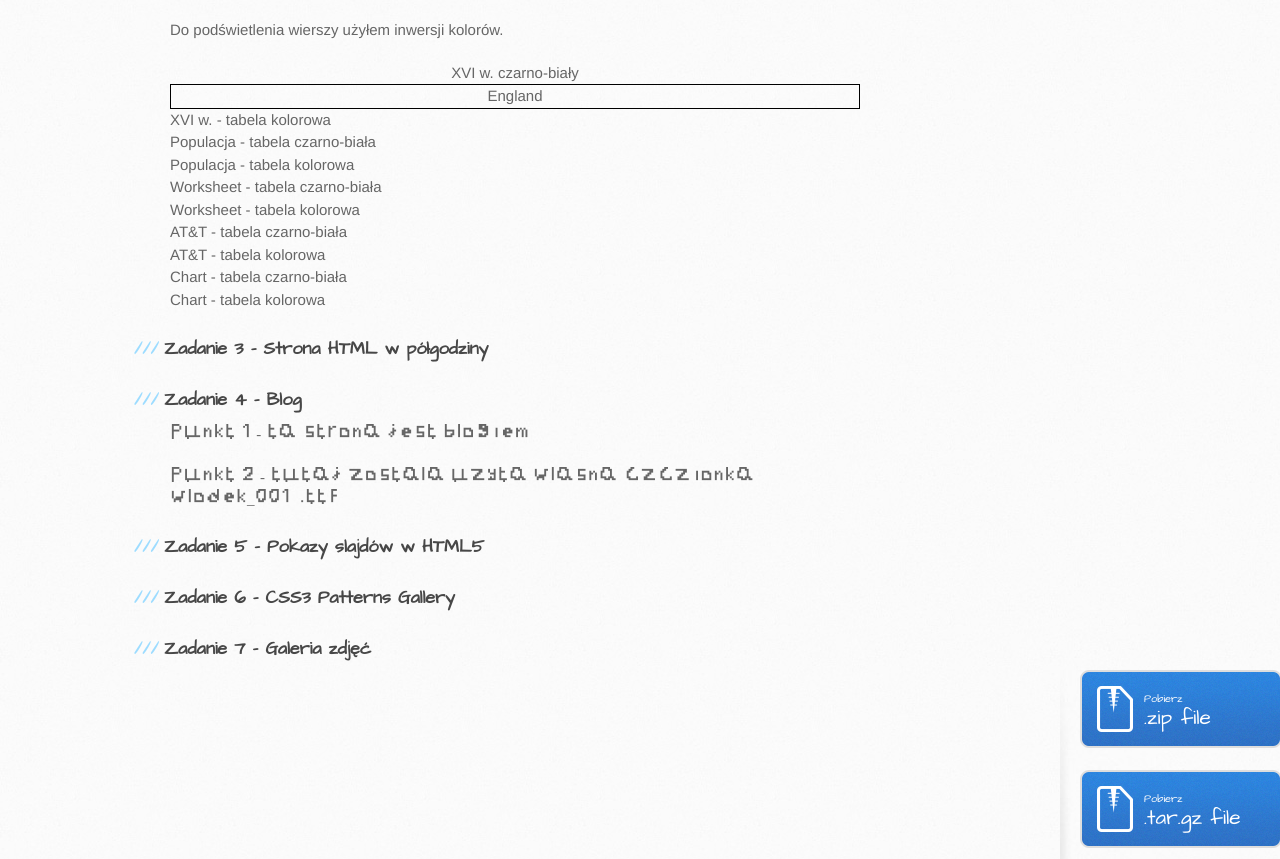
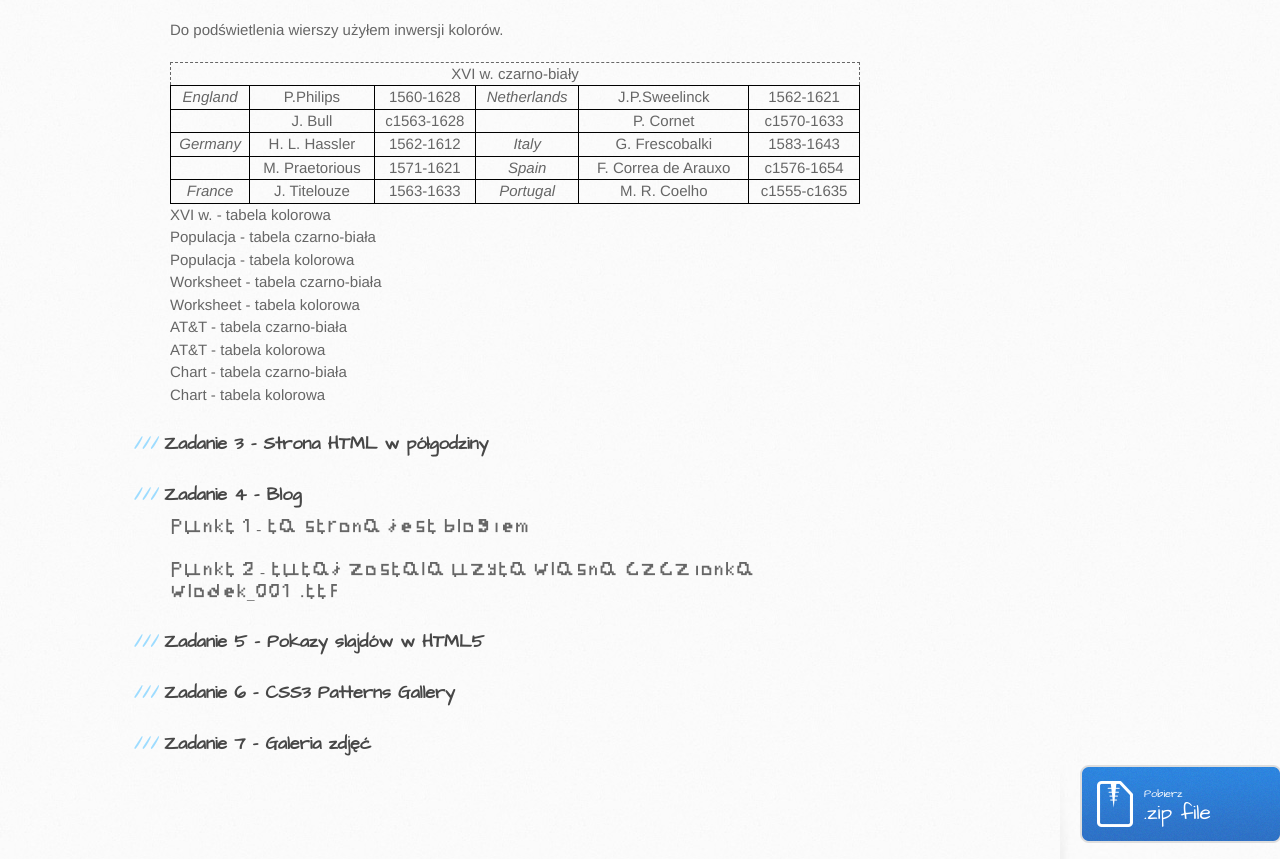
Before and after one commit to wmyszke/HCJ, a plain HTML site: page index.html in a window 1280 px wide. Shown: the part 1427-2286 px from the top of the page. Drawn offline with Linux system fonts and the light colour scheme.

Commit message:
szestasty_wiek_czarno_bialy

```diff
--- a/css_zadania/zad2.css
+++ b/css_zadania/zad2.css
@@ -44,3 +44,14 @@ tr.jasny:hover
 	background-color: #040200;
 	color: #666666;
 }
+
+#zad2_szes_czb caption {
+	border-top: 1px dashed;
+	border-right: 1px dashed;
+	border-left: 1px dashed;
+	border-bottom: 0px none;
+}
+
+td.pochyla {
+	font-style: italic;
+}
--- a/index.html
+++ b/index.html
@@ -259,7 +259,44 @@ table {
 		<caption>XVI w. czarno-biały</caption>
 			<tbody>
 				<tr>
-					<td>England</td>
+					<td class="pochyla">England</td>
+					<td>P.Philips</td>
+					<td> 1560-1628</td>
+					<td class="pochyla">Netherlands</td>
+					<td>J.P.Sweelinck</td>
+					<td> 1562-1621</td>
+				</tr>
+				<tr>
+					<td> </td>
+					<td>J. Bull</td>
+					<td>c1563-1628</td>
+					<td> </td>
+					<td>P. Cornet</td>
+					<td>c1570-1633</td>
+				</tr>
+				<tr>
+					<td class="pochyla">Germany</td>
+					<td>H. L. Hassler</td>
+					<td> 1562-1612</td>
+					<td class="pochyla">Italy</td>
+					<td>G. Frescobalki</td>
+					<td> 1583-1643</td>
+				</tr>
+				<tr>
+					<td> </td>
+					<td>M. Praetorious</td>
+					<td> 1571-1621</td>
+					<td class="pochyla">Spain</td>
+					<td>F. Correa de Arauxo</td>
+					<td>c1576-1654</td>
+				</tr>
+				<tr>
+					<td class="pochyla">France</td>
+					<td>J. Titelouze</td>
+					<td> 1563-1633</td>
+					<td class="pochyla">Portugal</td>
+					<td>M. R. Coelho</td>
+					<td>c1555-c1635</td>
 				</tr>
 			</tbody>
 	</table>
```
